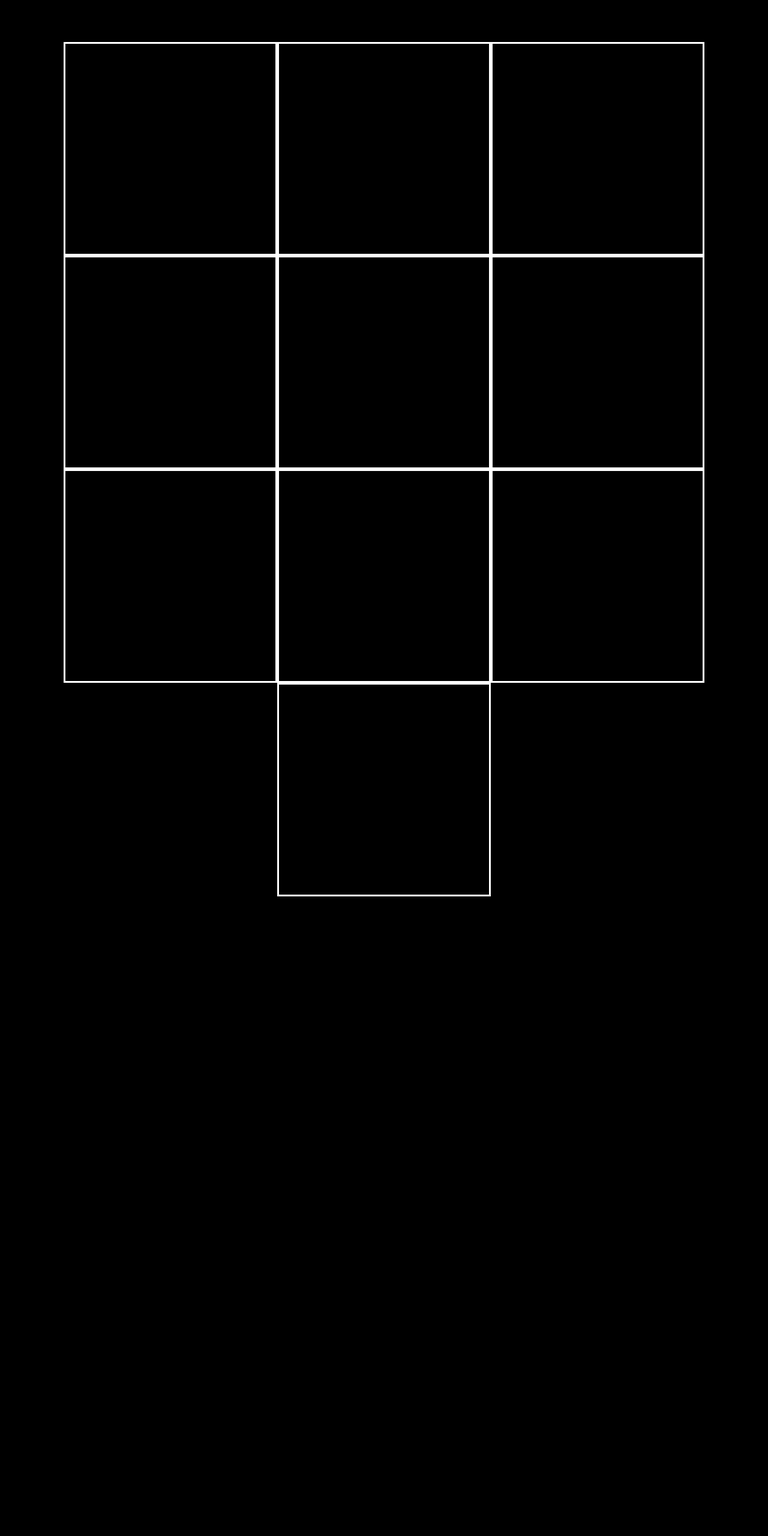
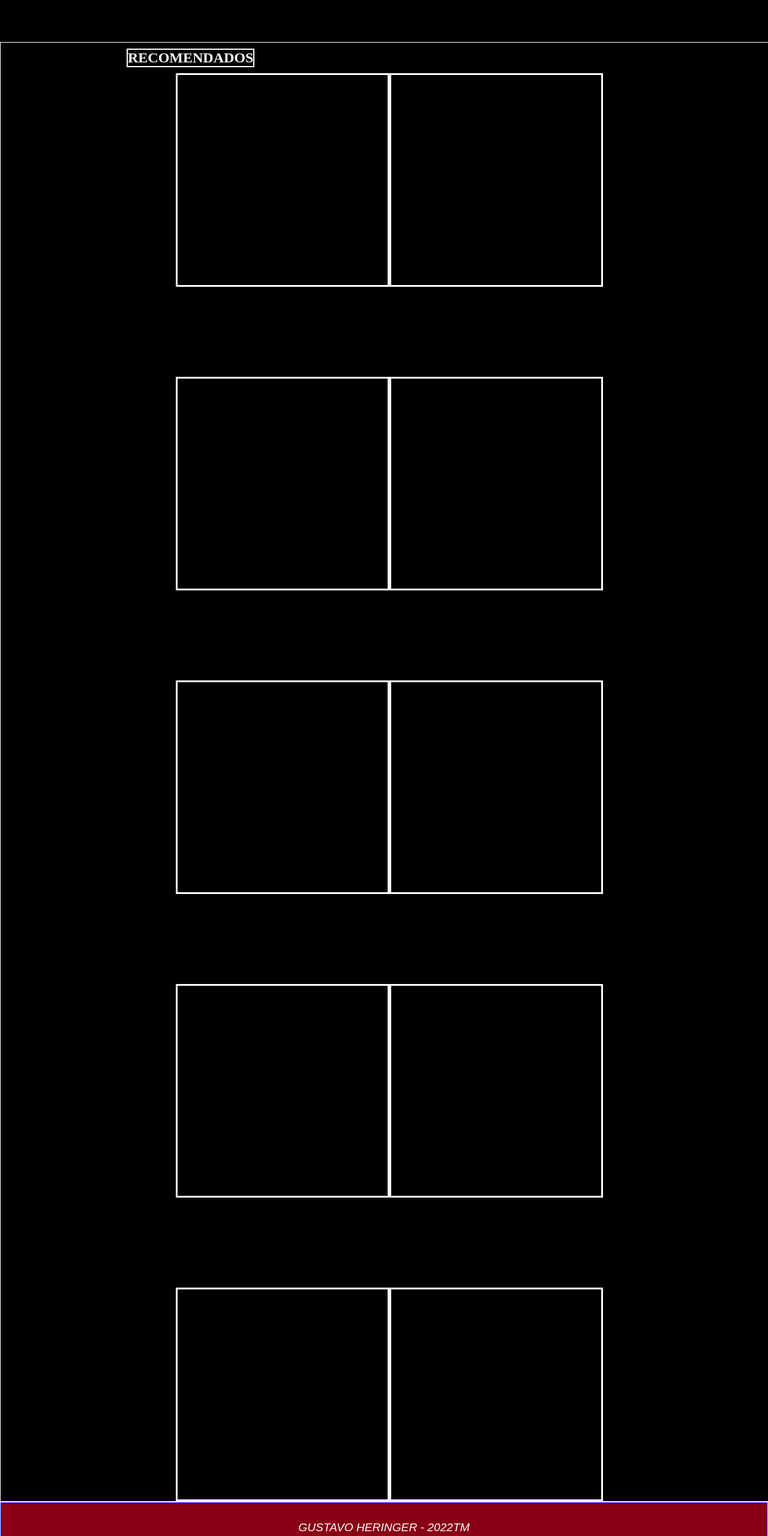
Before and after one commit to GustavoHeringerC/netflix, a plain HTML site: page index.html in a window 1280 px wide. Shown: the part 240-2800 px from the top of the page at 60% size. Before the commit the page ends 1734 px from the top, so only its background shows below. Drawn offline with Linux system fonts and the light colour scheme.

Commit message:
atualização

```diff
--- a/index.html
+++ b/index.html
@@ -13,7 +13,7 @@
     }
 
     body {
-        height: 100vw;
+        height: 100%;
         background-color: black;
     }
     header {
@@ -24,6 +24,8 @@
         height: 110px;
         padding-left: 20px;
         padding-right: 0px;
+
+        margin-bottom: 200px;
 
         background-color: #880015;
         font-family: Arial, Helvetica, sans-serif ;
@@ -58,12 +60,17 @@
 
     #container {
 
-        padding-top: 200px; /* descer os arquivos de filmes netflix gambiarra sem solucao por enquanto */
+         /* descer os arquivos de filmes netflix gambiarra sem solucao por enquanto */
 
         display: flex;
         justify-content: center;
         align-items: center;
+        align-content: center;
+        row-gap: 150px ;
         flex-wrap: wrap;
+
+        height: 50%;
+        ;
     }
     .filme {
 
@@ -73,6 +80,46 @@
     }
     #links {
         margin-right: 25px;
+    }
+
+    footer {
+        display: flex;
+
+        border: 1px solid white;
+    }
+
+    address {
+        background-color: #880015;
+        color: white;
+        padding: 30px;
+        text-align: center;
+        border: 1px solid blue;
+
+        width: 100%;
+
+        font-size: larger;
+        font-family: Arial, Helvetica, sans-serif;
+        text-transform: uppercase;
+    }
+
+    .recomendados h2 {
+        width: fit-content;
+        color: white;
+        margin: 10px;
+        border: 2px solid white;
+
+        text-transform: uppercase;
+    }
+    section {
+        display: flex;
+        flex-direction: column;
+        justify-content: flex-start;
+
+        border: 1px solid white;
+        width: 70%;
+        padding-inline: 200px;
+        margin: auto;
+
     }
 
 </style>
@@ -88,7 +135,13 @@
         </div>
     </header>
 
-    <div id="container">
+
+    <section>
+
+        <div class="recomendados"><h2>Recomendados</h2></div>
+
+
+        <div id="container">
         <div class="filme"></div>
         <div class="filme"></div>
         <div class="filme"></div>
@@ -100,6 +153,11 @@
         <div class="filme"></div>
         <div class="filme"></div>
     </div>
+    </section>
+    <footer>
+        <address>Gustavo Heringer - 2022TM</address>
+    </footer>
+
 </body>
 
 </html>
```
Also changed, not shown: 1 other file.
